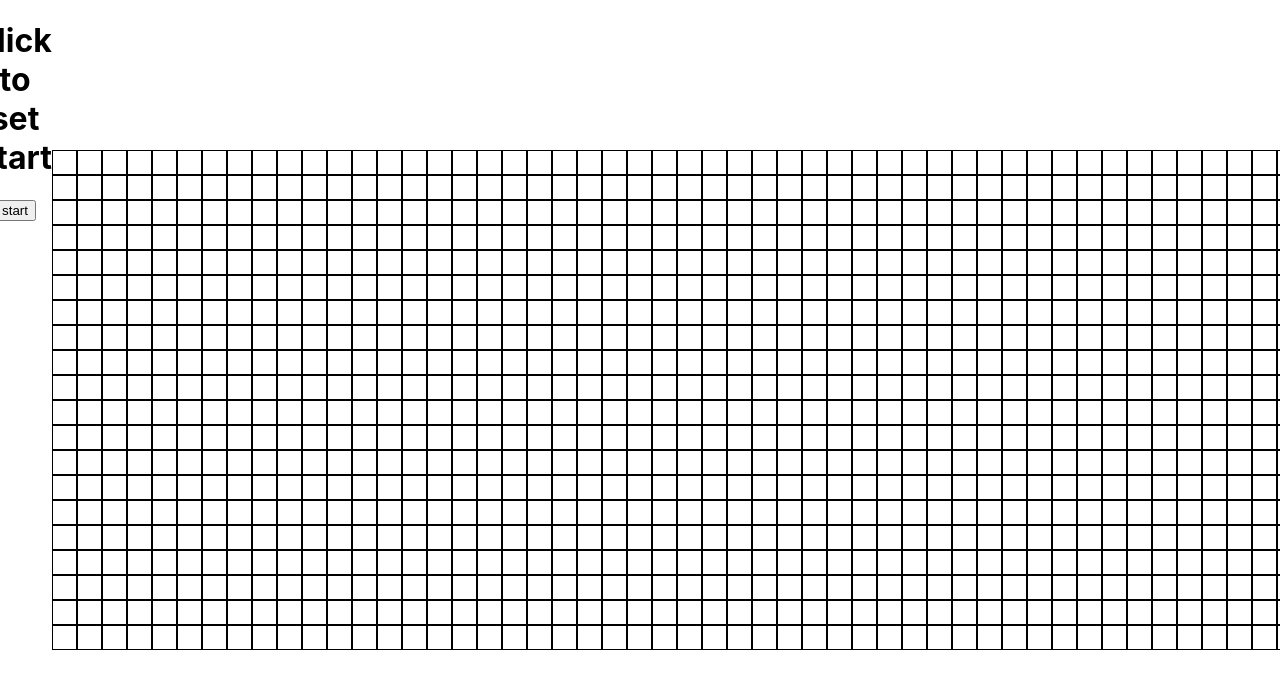
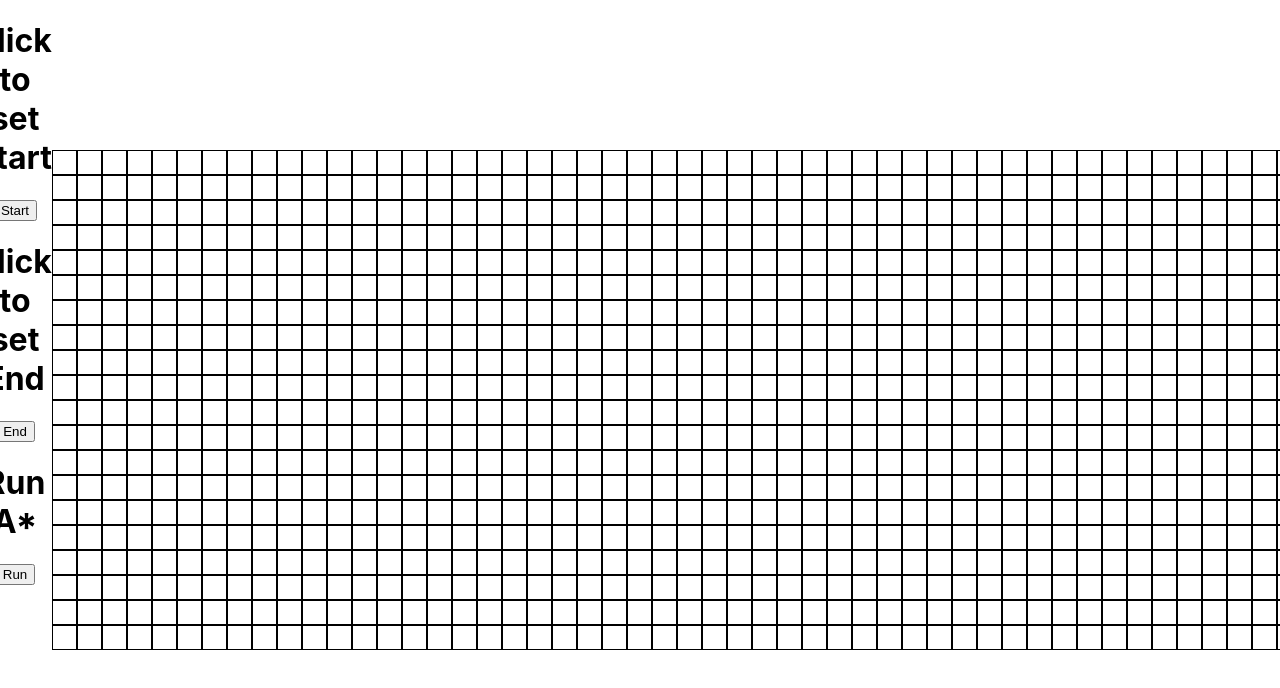
Before and after one commit to diggy63/PathfinderReact, a React (Create React App) app: page / in a window 1280 px wide. Shown: the top 688 px of the page. Built offline with nearby package versions, Linux system fonts and the light colour scheme.

Commit message:
made set start and end buttons'

```diff
--- a/src/Pages/Pathfinder.jsx
+++ b/src/Pages/Pathfinder.jsx
@@ -9,9 +9,10 @@ import Options from "../components/Options/Options";
 export default function Pathfinder() {
   const [nodes, setNodes] = useState([]);
   const [loaded, setloaded] = useState(false);
-  const [isStart, setIsStart] = useState(false)
-  const [nodeColor, setNodeColor] = useState('Blue')
-  const [nodeCoords, setNoteChoords] = useState([90, 90]);
+  const [startPoint, setStartPoint] = useState(false)
+  const [endPoint, setEndPoint] = useState(false)
+  const [isStart, setIsStart] = useState(false);
+  const [isEnd, setIsEnd] = useState(false)
   const ROWS = 20;
   const COLS = 50;
 
@@ -21,51 +22,64 @@ export default function Pathfinder() {
       const grid = gridInit();
       setgrid(grid);
     } else {
-      // the to part is a init for the useeffect and the cords are sent to a function to set the new state
-      setNewGrid(nodeCoords[0], nodeCoords[1]);
     }
-  }, [nodeCoords]);
+  }, []);
 
   async function setgrid(node) {
     await setNodes(node);
     setloaded(true);
   }
-  async function setNewGrid(row, col) {
-    let newNodes = [...nodes]
-    newNodes[row][col].isVisited = !newNodes[row][col].isVisited
-    // in here we change the new state to have everything the same except that the node we clicked on is now visitied
-    setNodes(newNodes)
+
+  async function checkNode(row, col) {
+    setloaded(false);
+    if (isStart) {
+      let newNodes = [...nodes];
+      if(startPoint){
+        newNodes[startPoint[0]][startPoint[1]].isStart = false;
+      }
+      newNodes[row][col].isStart = true;
+      setStartPoint([row,col])
+      setNodes(newNodes);
+    }else if(isEnd){
+      let newNodes = [...nodes];
+      if(endPoint){
+        newNodes[endPoint[0]][endPoint[1]].isEnd = false;
+      }
+      newNodes[row][col].isEnd = true;
+      setEndPoint([row,col])
+      setNodes(newNodes);
+    }
+    setloaded(true);
+    console.log(startPoint,endPoint)
   }
-  // this function gets the row and col of the node component lifted to the main componentand then sends its to the useffect
-  async function checkNode(row, col) {
-    setloaded(false)
-    await setNoteChoords([row, col]);
-    setloaded(true)
+  function runAlgo(){
+    console.log("here")
   }
 
-  function seeStart(bool){
-    setIsStart(bool)
+  function seeStart(bool) {
+    setIsEnd(false)
+    setIsStart(bool);
   }
 
+  function seeEnd(bool) {
+    setIsStart(false)
+    setIsEnd(bool);
+  }
 
   return (
     <div className="container">
-      <Options seeStart={seeStart}/>
+      <Options seeStart={seeStart} seeEnd={seeEnd} runAlgo={runAlgo} />
       <div className="grid">
-        {nodes.map((row,ri) =>{
-          return(
-              <>
-                {row.map((node,ni) => {
-                  return(
-                  <Node key={ni} node={node} checkNodeLift={checkNode} isStart={isStart}/>
-                  )
-                })}
-                </>
-          )
+        {nodes.map((row, ri) => {
+          return (
+            <>
+              {row.map((node, ni) => {
+                return <Node key={ni} node={node} checkNodeLift={checkNode} />;
+              })}
+            </>
+          );
         })}
-
-
-        </div>
+      </div>
     </div>
   );
 
@@ -87,9 +101,10 @@ export default function Pathfinder() {
       row,
       // isStart: row === START_NODE_ROW && col === START_NODE_COL,
       // isFinish: row === FINISH_NODE_ROW && col === FINISH_NODE_COL,
-      isStart:false,
+      isStart: false,
       distance: Infinity,
       isVisited: false,
+      isEnd: false,
       isWall: false,
       previousNode: null,
     };
--- a/src/components/Node/Node.css
+++ b/src/components/Node/Node.css
@@ -14,3 +14,7 @@
 #Orange{
     background-color: orange;
 }
+
+#Green{
+    background-color: green;
+}
--- a/src/components/Node/Node.jsx
+++ b/src/components/Node/Node.jsx
@@ -1,16 +1,15 @@
 import React, {useEffect, useState} from 'react'
 import "./Node.css";
 
-export default function Node({node,isStart, checkNodeLift}){
+export default function Node({node, nodeColor, checkNodeLift}){
     let color = ''
 
-    console.log(isStart)
 
     if(node.isVisited){
         color = 'Blue'
-    }
-
-    if(node.isStart){
+    }else if(node.isStart){
+        color = 'Green'
+    }else if(node.isEnd){
         color = 'Orange'
     }
 
--- a/src/components/Options/Options.jsx
+++ b/src/components/Options/Options.jsx
@@ -1,7 +1,8 @@
 import React, {useState, useEffect} from 'react'
 
-export default function Options({seeStart}){
+export default function Options({seeStart, seeEnd, runAlgo}){
     const [isStart, setIsStart] = useState(false)
+    const [isEnd, setIsEnd] = useState(false)
 
 
     // useEffect(() =>{
@@ -10,14 +11,28 @@ export default function Options({seeStart}){
 
 
     function handleStart(){
+        setIsEnd(false)
         seeStart(!isStart)
         setIsStart(!isStart)
 
     }
+
+    function handleEnd(){
+        setIsStart(false)
+        seeEnd(!isEnd)
+        setIsEnd(!isEnd)
+    }
+    function handleAstar(){
+        runAlgo()
+    }
     return(
         <div>
         {isStart ? <h1>set start</h1> : <h1>click to set start</h1>}
-        <button onClick={handleStart}>start</button>
+        <button onClick={handleStart}>Start</button>
+        {isEnd ? <h1>set End</h1> : <h1>click to set End</h1>}
+        <button onClick={handleEnd}>End</button>
+        <h1>Run A*</h1>
+        <button onClick={handleAstar}>Run</button>
         </div>
     )
 }
```
